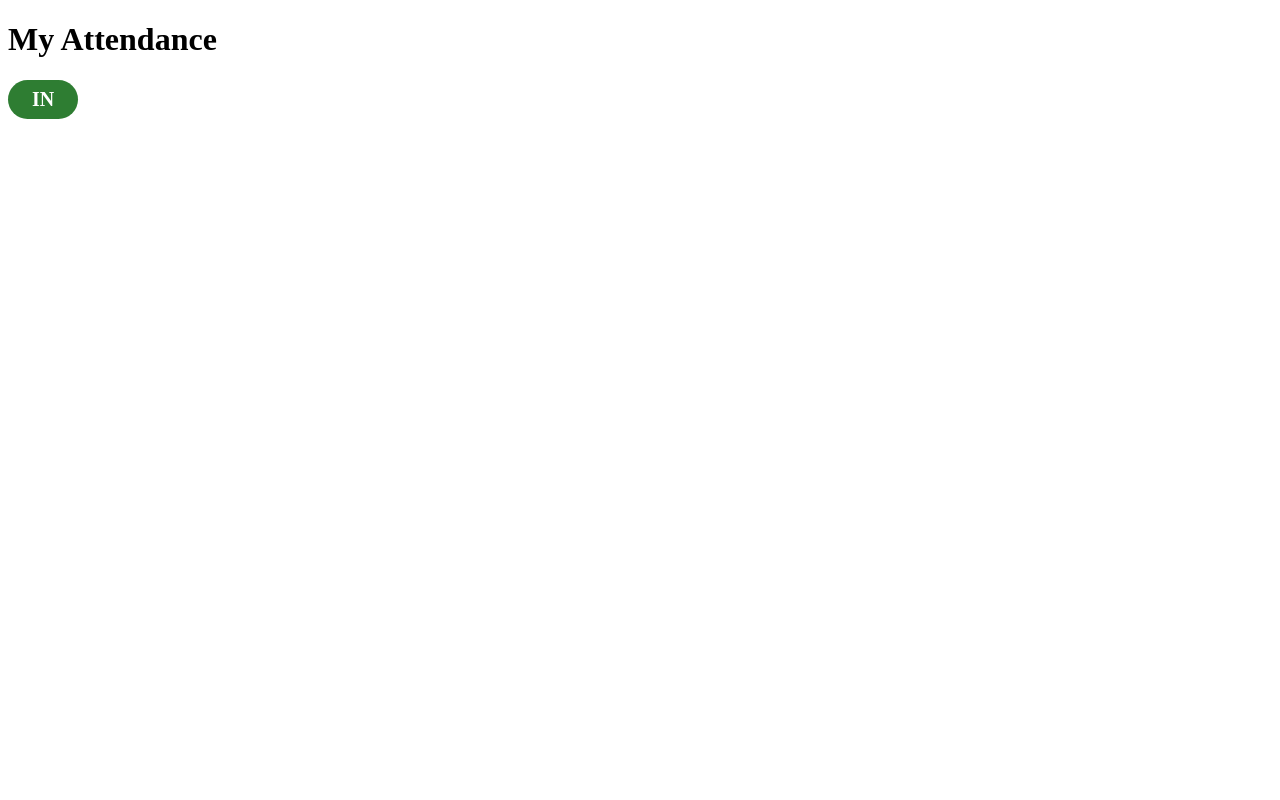
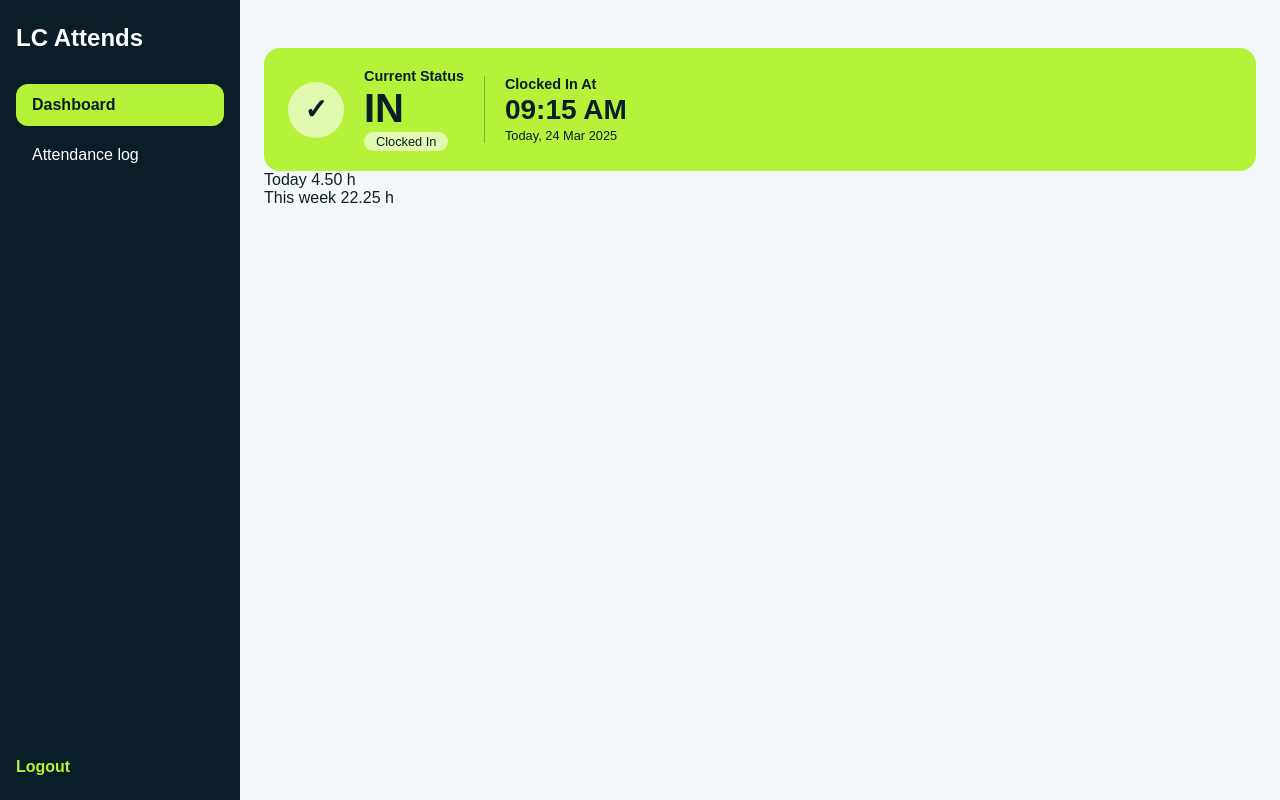
Before and after one commit to LC-Studio-18/Digital-attendance-tracking-system-php, a PHP site: page /dashboard.php in a window 1280 px wide. Run offline with PHP 8.4, Linux system fonts and the light colour scheme.

Commit message:
Add dashboard layout and status card styling

```diff
--- a/frontend/assets/css/base.css
+++ b/frontend/assets/css/base.css
@@ -0,0 +1,29 @@
+/*
+ * base.css
+ * Basic page styles: reset, font, background and text colour.
+ * Uses the colours from variables.css.
+ */
+
+/* Include padding and borders in an element's width,
+   so nothing overflows on small screens */
+* {
+  box-sizing: border-box;
+}
+
+body {
+  margin: 0;
+  font-family: Arial, Helvetica, sans-serif;
+  background: var(--color-bg);
+  color: var(--color-text);
+}
+
+/* Stops images from overflowing their box */
+img {
+  max-width: 100%;
+  display: block;
+}
+
+a {
+  color: inherit;
+  text-decoration: none;
+}
--- a/frontend/assets/css/component.css
+++ b/frontend/assets/css/component.css
@@ -1,16 +1,81 @@
-.status-badge {
-  display: inline-block;
-  padding: 8px 24px;
-  border-radius: 999px;
-  font-size: 1.25rem;
-  font-weight: bold;
-  color: #fff;
+/*
+ * component.css
+ * Styles for the dashboard cards.
+ */
+
+/* ---------- Status card (IN / OUT) ---------- */
+
+/* The card is a row: icon | status | time */
+.status-card {
+  display: flex;
+  align-items: center;
+  gap: 20px;
+  padding: 20px 24px;
+  border-radius: var(--radius-card);
 }
 
-.status-badge--in {
-  background: #2e7d32;
+/* IN = lime green, OUT = grey */
+.status-card--in {
+  background: var(--color-lime);
+  color: var(--color-navy);
 }
 
-.status-badge--out {
-  background: #757575;
+.status-card--out {
+  background: var(--color-out-bg);
+  color: var(--color-text);
 }
+
+/* Round icon with the tick */
+.status-card__icon {
+  display: flex;
+  align-items: center;
+  justify-content: center;
+  width: 56px;
+  height: 56px;
+  border-radius: 50%;
+  background: rgba(255, 255, 255, 0.6);
+  font-size: 1.75rem;
+  font-weight: bold;
+}
+
+/* The status part and the time part stack their text */
+.status-card__main,
+.status-card__time {
+  display: flex;
+  flex-direction: column;
+  gap: 4px;
+}
+
+/* A thin line between the status part and the time part */
+.status-card__time {
+  padding-left: 20px;
+  border-left: 1px solid rgba(11, 29, 38, 0.3);
+}
+
+.status-card__label {
+  font-size: 0.9rem;
+  font-weight: bold;
+}
+
+.status-card__value {
+  font-size: 2.5rem;
+  font-weight: bold;
+  line-height: 1;
+}
+
+/* The time is smaller than the IN / OUT text */
+.status-card__value--time {
+  font-size: 1.75rem;
+}
+
+.status-card__pill {
+  align-self: flex-start;
+  padding: 2px 12px;
+  border-radius: var(--radius-pill);
+  background: rgba(255, 255, 255, 0.6);
+  font-size: 0.8rem;
+}
+
+.status-card__date {
+  font-size: 0.8rem;
+}
--- a/frontend/assets/css/layout.css
+++ b/frontend/assets/css/layout.css
@@ -0,0 +1,66 @@
+/*
+ * layout.css
+ * Page structure: sidebar on the left, main area on the right.
+ */
+
+/* The whole app is a row: sidebar | main */
+.app {
+  display: flex;
+  min-height: 100vh;
+}
+
+/* Dark sidebar */
+.sidebar {
+  width: 240px;
+  flex-shrink: 0;
+  background: var(--color-navy);
+  color: #fff;
+  padding: 24px 16px;
+  display: flex;
+  flex-direction: column;
+}
+
+.sidebar__logo {
+  font-size: 1.5rem;
+  font-weight: bold;
+  margin-bottom: 32px;
+}
+
+.sidebar__nav {
+  display: flex;
+  flex-direction: column;
+  gap: 8px;
+}
+
+.sidebar__link {
+  padding: 12px 16px;
+  border-radius: 12px;
+}
+
+/* The page you are on is highlighted in lime */
+.sidebar__link--active {
+  background: var(--color-lime);
+  color: var(--color-navy);
+  font-weight: bold;
+}
+
+/* margin-top: auto pushes Logout to the bottom */
+.sidebar__logout {
+  margin-top: auto;
+  font-weight: bold;
+  color: var(--color-lime);
+}
+
+/* Main area takes the rest of the width */
+.main {
+  flex: 1;
+  min-width: 0;
+  padding: 24px;
+}
+
+.topbar {
+  display: flex;
+  justify-content: space-between;
+  align-items: center;
+  margin-bottom: 24px;
+}
--- a/frontend/assets/css/variables.css
+++ b/frontend/assets/css/variables.css
@@ -0,0 +1,18 @@
+/*
+ * variables.css
+ * Colours and sizes used across the whole site.
+ * Values are estimated from the Figma design; check against Figma Dev mode.
+ */
+:root {
+  --color-lime: #b6f23a;      /* IN status card, buttons */
+  --color-navy: #0b1d26;      /* sidebar, header, dark buttons */
+  --color-teal: #386a73;      /* footer, chart, accents */
+  --color-bg: #f4f7f9;        /* page background */
+  --color-card: #ffffff;      /* card background */
+  --color-text: #0f1f26;
+  --color-muted: #6b7a82;     /* small grey text */
+  --color-out-bg: #e6e8ea;    /* OUT / Clocked Out card */
+
+  --radius-card: 16px;
+  --radius-pill: 999px;
+}
--- a/frontend/assets/js/dashboard.js
+++ b/frontend/assets/js/dashboard.js
@@ -1,9 +1,57 @@
-function renderStatusBadge(status) {
+/*
+ * dashboard.js
+ * Builds the Employee Dashboard on the page.
+ *
+ * Each render function takes one piece of the API data and writes it into
+ * its own section of dashboard.php. The field names (status, hours.today,
+ * hours.week) come from the JSON contract in the Team 3 brief.
+ */
+
+// Status card: the big green IN card (or grey OUT card).
+// Inputs: status ("IN" or "OUT"), clockedInAt (text such as "09:15 AM"),
+//         dateText (text such as "Today, 24 Mar 2025")
+// Writes into: <section id="status-badge">
+function renderStatusBadge(status, clockedInAt, dateText) {
   const el = document.getElementById("status-badge");
   const isIn = status === "IN";
-  el.className = "status-badge " + (isIn ? "status-badge--in" : "status-badge--out");
-  el.textContent = isIn ? "IN" : "OUT";
+
+  // The class decides the colour (see component.css)
+  el.className = "status-card " + (isIn ? "status-card--in" : "status-card--out");
+  el.innerHTML = `
+    <div class="status-card__icon">${isIn ? "&#10003;" : "&#8212;"}</div>
+    <div class="status-card__main">
+      <span class="status-card__label">Current Status</span>
+      <span class="status-card__value">${isIn ? "IN" : "OUT"}</span>
+      <span class="status-card__pill">${isIn ? "Clocked In" : "Clocked Out"}</span>
+    </div>
+    <div class="status-card__time">
+      <span class="status-card__label">Clocked In At</span>
+      <span class="status-card__value status-card__value--time">${clockedInAt || "--:--"}</span>
+      <span class="status-card__date">${dateText}</span>
+    </div>
+  `;
 }
 
-// Dummy data for now, Imaan will pass in the real value
-renderStatusBadge("IN");
+// Hours summary: two cards, one for today and one for this week.
+// Input: hours, an object like { today: 4.5, week: 22.25 }
+// Writes into: <section id="hours-summary">
+function renderHoursSummary(hours) {
+  const el = document.getElementById("hours-summary");
+
+  // toFixed(2) always shows two decimals, for example 4.50
+  el.innerHTML = `
+    <div class="hours-card">
+      <span class="hours-card__label">Today</span>
+      <span class="hours-card__value">${hours.today.toFixed(2)} h</span>
+    </div>
+    <div class="hours-card">
+      <span class="hours-card__label">This week</span>
+      <span class="hours-card__value">${hours.week.toFixed(2)} h</span>
+    </div>
+  `;
+}
+
+// Dummy data for now. Imaan will replace these two lines with a call
+// that passes in the real values from GET /api/dashboard.
+renderStatusBadge("IN", "09:15 AM", "Today, 24 Mar 2025");
+renderHoursSummary({ today: 4.5, week: 22.25 });
--- a/frontend/dashboard.php
+++ b/frontend/dashboard.php
@@ -10,13 +10,55 @@
   <link rel="stylesheet" href="assets/css/component.css">
 </head>
 <body>
-  <main class="dashboard">
-    <h1>My Attendance</h1>
+  <div class="app">
 
-    <section id="status-badge"></section>
-    <section id="hours-summary"></section>
-    <section id="recent-records"></section>
-  </main>
+    <!-- Sidebar (hidden on mobile, where the bottom bar is used) -->
+    <aside class="sidebar">
+      <div class="sidebar__logo">LC Attends</div>
+      <nav class="sidebar__nav">
+        <a href="dashboard.php" class="sidebar__link sidebar__link--active">Dashboard</a>
+        <a href="#" class="sidebar__link">Attendance log</a>
+      </nav>
+      <a href="#" class="sidebar__logout">Logout</a>
+    </aside>
+
+    <div class="main">
+
+      <!-- Top bar: date, notifications, user -->
+      <header class="topbar">
+        <span id="today-date"></span>
+        <span id="user-chip"></span>
+      </header>
+
+      <main class="dashboard">
+        <!-- Filled in by renderGreeting() in dashboard.js -->
+        <section id="greeting"></section>
+
+        <!-- Row 1: current status and clocked out -->
+        <div class="row row--status">
+          <section id="status-badge"></section>
+          <section id="clocked-out"></section>
+        </div>
+
+        <!-- Hours today and this week -->
+        <section id="hours-summary"></section>
+
+        <!-- Row 2: chart and this week -->
+        <div class="row row--overview">
+          <section id="attendance-chart"></section>
+          <section id="week-summary"></section>
+        </div>
+
+        <!-- Row 3: history and help -->
+        <div class="row row--history">
+          <section id="recent-records"></section>
+          <section id="help-card"></section>
+        </div>
+      </main>
+
+      <footer class="site-footer" id="site-footer"></footer>
+    </div>
+  </div>
 
   <script src="assets/js/dashboard.js"></script>
 </body>
```
